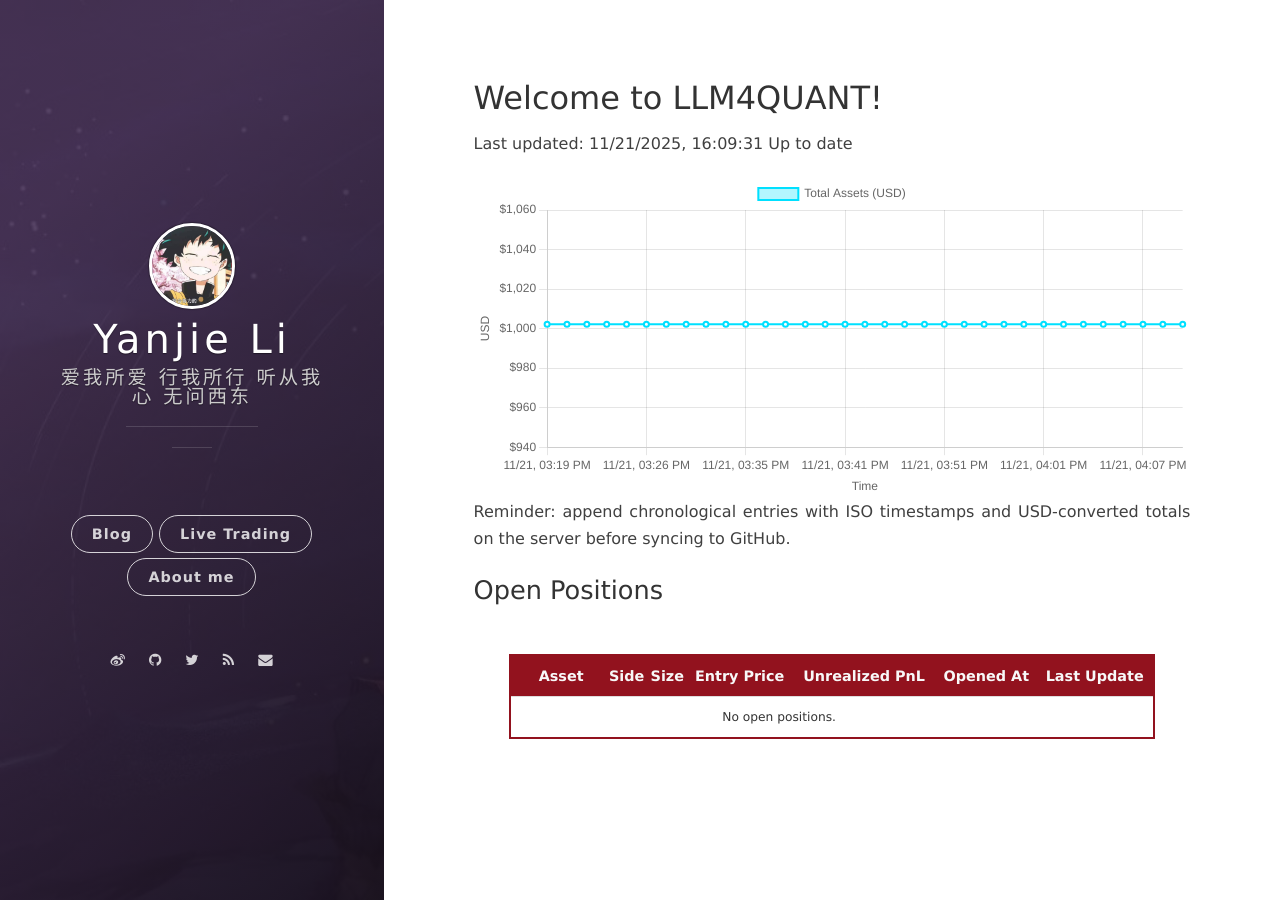
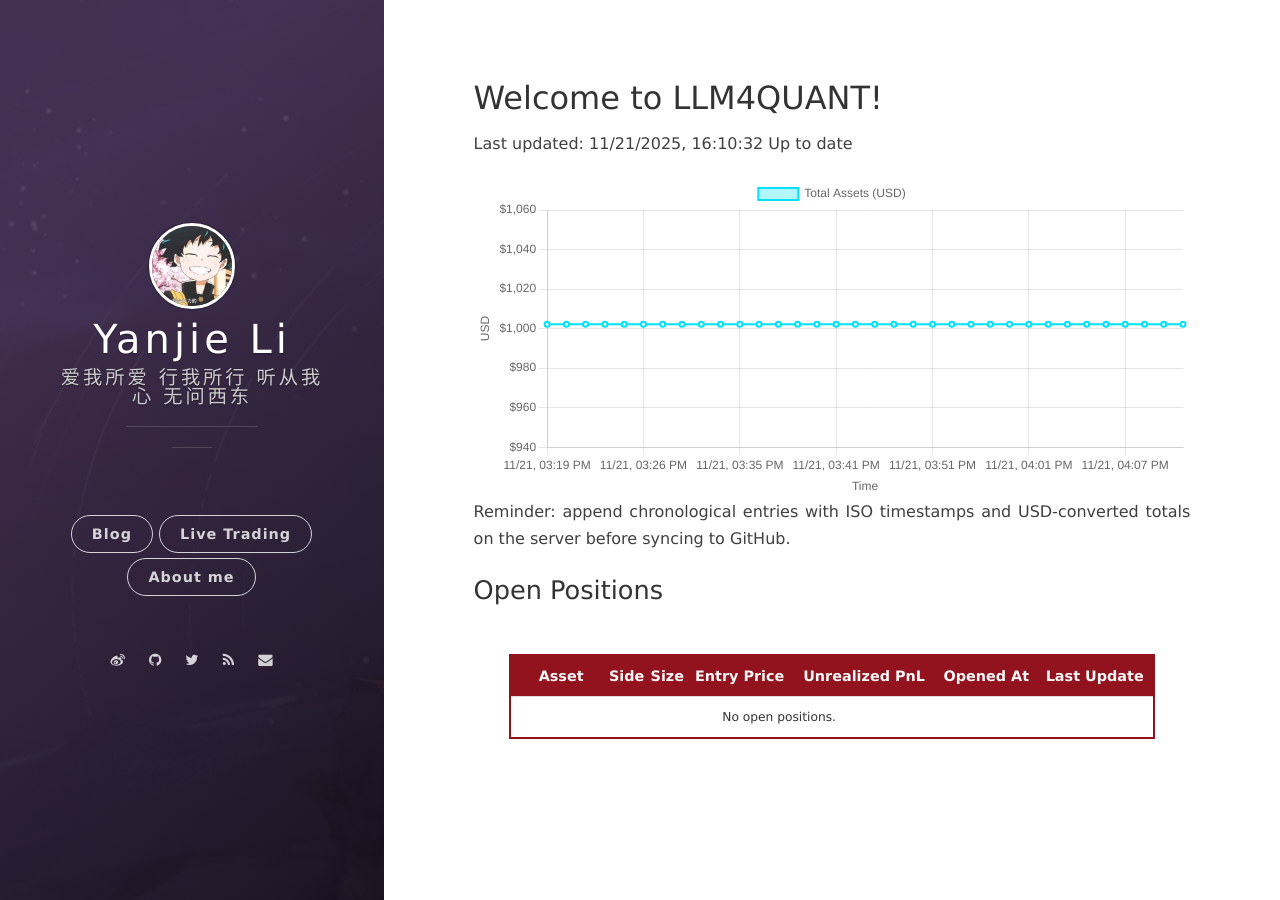
Before and after one commit to leeyegy/leeyegy.github.io, a Jekyll site: the page built from live-trading.html, in a window 1280 px wide. Built offline with Jekyll 4.4.1, drawn with Linux system fonts in a browser that asks for light colours; nearby versions of some CDN libraries.

Commit message:
AccountMonitor: update balance history 2025-11-22T00:10:32+08:00

```diff
--- a/assets/data/binance/balance-history.json
+++ b/assets/data/binance/balance-history.json
@@ -1,5 +1,5 @@
 {
-  "generatedAt": "2025-11-22T00:09:31+08:00",
+  "generatedAt": "2025-11-22T00:10:32+08:00",
   "asset": "total_usd_value",
   "history": [
     {
@@ -133,6 +133,10 @@
     {
       "timestamp": "2025-11-22T00:09:31+08:00",
       "totalUsd": 1002.16734911
+    },
+    {
+      "timestamp": "2025-11-22T00:10:32+08:00",
+      "totalUsd": 1002.16734911
     }
   ]
 }
```
